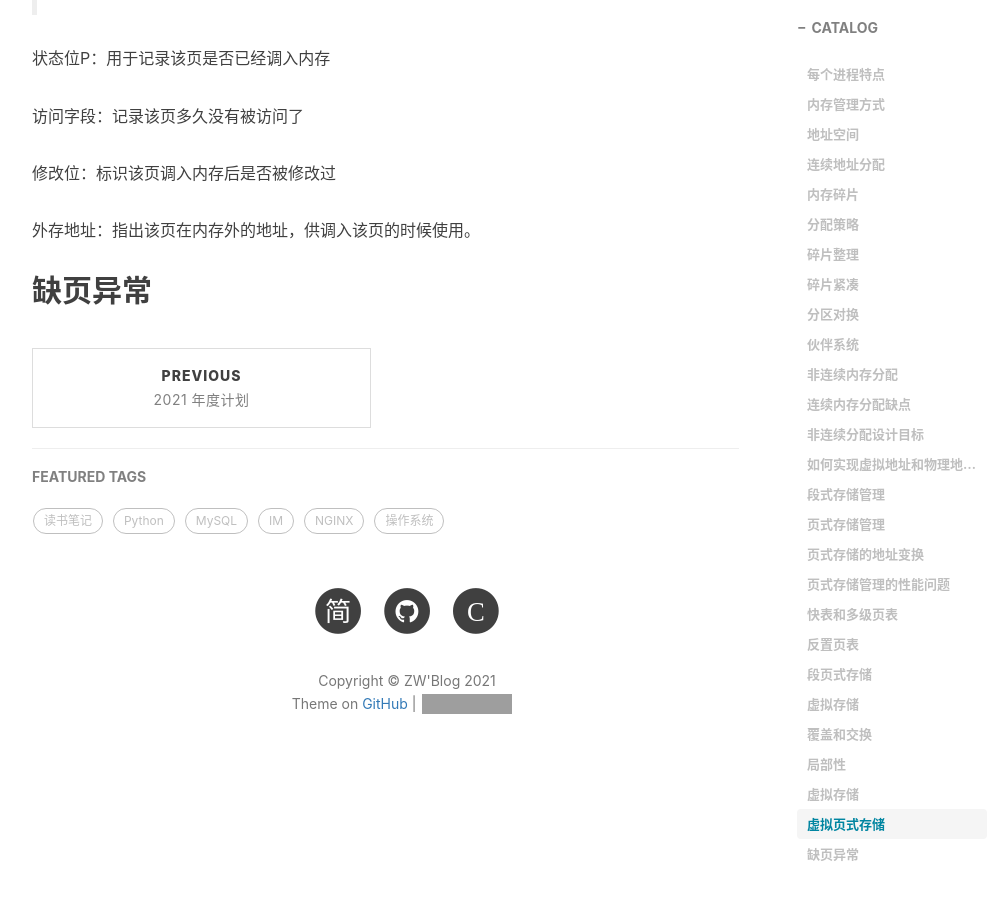
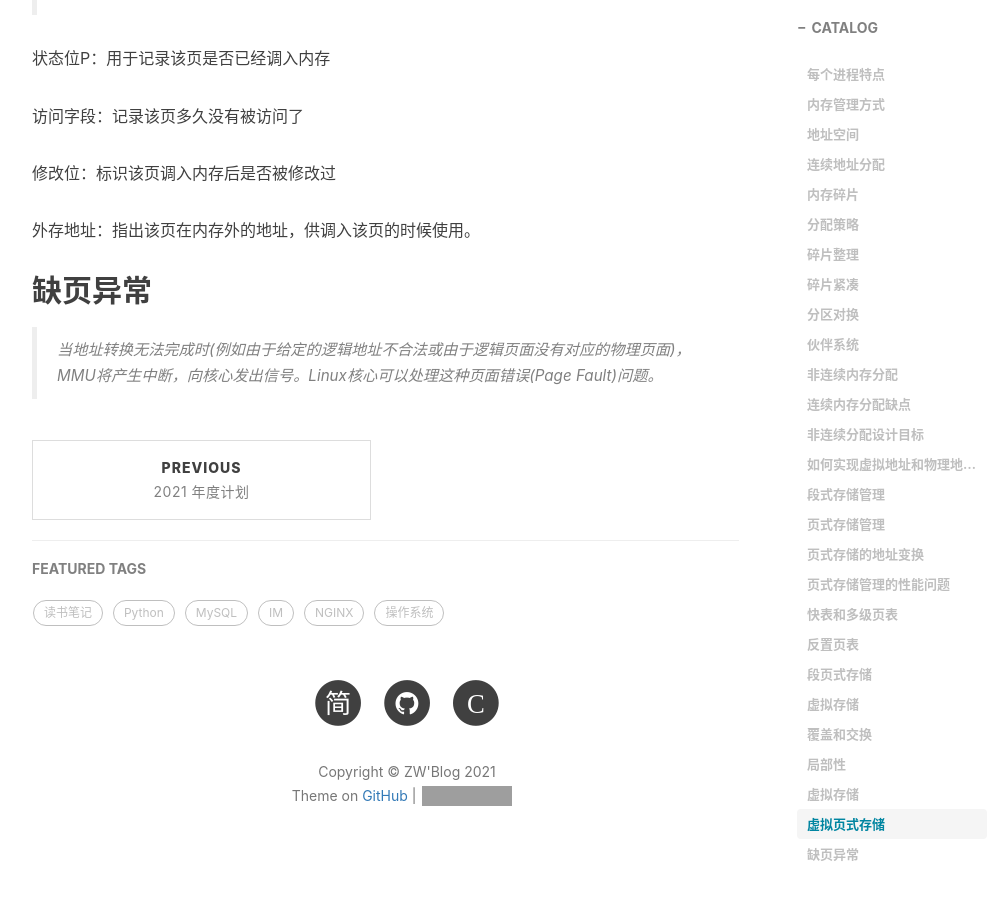
Before and after one commit to GitZW/gitzw.github.io, a Jekyll site: the page built from _posts/2021-02-28-操作系统笔记二.md, in a window 1280 px wide and 900 px high, scrolled down 6837 px. Shown: the whole window, without its empty margins (233-1239 px from the left). Built offline with Jekyll 4.4.1, drawn with Linux system fonts in a browser that asks for light colours; nearby versions of some CDN libraries; comment, search, counter and statistics services are not loaded; grey boxes are pictures that could not be loaded.

Commit message:
虚拟页式存储

```diff
--- a/_posts/2021-02-28-操作系统笔记二.md
+++ b/_posts/2021-02-28-操作系统笔记二.md
@@ -192,3 +192,4 @@ CPU控制逻辑给总线发送物理地址请求。
 外存地址：指出该页在内存外的地址，供调入该页的时候使用。
 
 ## 缺页异常
+> 当地址转换无法完成时(例如由于给定的逻辑地址不合法或由于逻辑页面没有对应的物理页面)，MMU将产生中断，向核心发出信号。Linux核心可以处理这种页面错误(Page Fault)问题。
```
